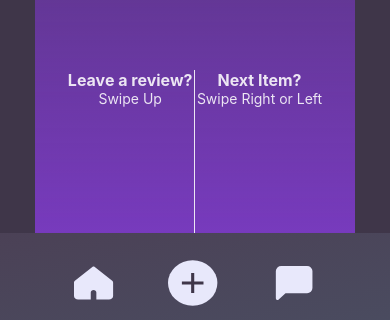
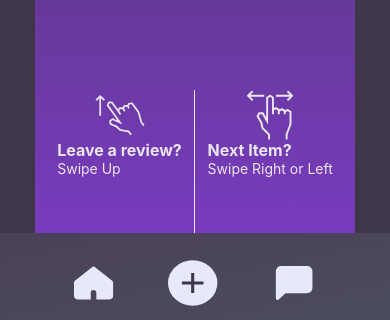
Before and after one commit to Ayomide4/feast-feud, a React Native app: screen /Party in a window 390 px wide. Shown: the part 511-831 px from the top of the page. Built offline with nearby package versions, Linux system fonts and the light colour scheme; no server answers.

Commit message:
Added fade in and fade out

```diff
--- a/src/components/OnboardingSwipeInstructions.tsx
+++ b/src/components/OnboardingSwipeInstructions.tsx
@@ -1,27 +1,52 @@
-import React from "react";
-import { View, Text, StyleSheet } from "react-native";
+import React, { useRef, useEffect } from "react";
 import {
-  text,
-  accent,
-} from "../constants/colors";
+  View,
+  Text,
+  StyleSheet,
+  Animated,
+  TouchableWithoutFeedback,
+} from "react-native";
 import { LinearGradient } from "expo-linear-gradient";
 import DishScroll from "../../assets/svg/DishScroll";
 import ReviewScroll from "../../assets/svg/ReviewScroll";
+import { text, accent } from "../constants/colors";
 
-export default function OnboardingSwipeInstructions() {
+interface Props {
+    fadeDuration?: number;
+    onFadeOutComplete?: () => void;
+    }
+export default function OnboardingSwipeInstructions({ fadeDuration = 300, onFadeOutComplete }: Props) {
+  const opacity = useRef(new Animated.Value(0)).current;
+  useEffect(() => {
+    Animated.timing(opacity, {
+      toValue: 1,
+      duration: fadeDuration,
+      useNativeDriver: true,
+    }).start();
+  }, [opacity]);
+
+  const handleFadeOut = () => {
+    Animated.timing(opacity, {
+      toValue: 0,
+      duration: fadeDuration,
+      useNativeDriver: true,
+    }).start(() => {
+      if (onFadeOutComplete) {
+        onFadeOutComplete();
+      }
+    });
+  };
+
   return (
-    <LinearGradient
-      colors={["transparent", accent]}
-      style={styles.overlay} // Gradient applies to the entire container
-    >
+    <TouchableWithoutFeedback onPress={handleFadeOut}>
+      <Animated.View style={[styles.overlay, { opacity }]}>
+        <LinearGradient colors={["transparent", accent]} style={styles.overlay}>
           <View style={styles.actionContainer}>
-        <View style={styles.actionContainer}>
-
             <View style={styles.actions}>
 
               <View style={styles.actionLeft}>
                 <ReviewScroll width={27} height={25} />
-            <View style={styles.actionLeft}>
+                <View>
                   <Text style={styles.actionLabel}>Leave a review?</Text>
                   <Text style={styles.actionHint}>Swipe Up</Text>
                 </View>
@@ -31,8 +56,7 @@ export default function OnboardingSwipeInstructions() {
 
               <View style={styles.actionRight}>
                 <DishScroll width={27} height={25} />
-
-              <View style={styles.actionRight}>
+                <View>
                   <Text style={styles.actionLabel}>Next Item?</Text>
                   <Text style={styles.actionHint}>Swipe Right or Left</Text>
                 </View>
@@ -40,18 +64,17 @@ export default function OnboardingSwipeInstructions() {
 
             </View>
           </View>
-      </View>
         </LinearGradient>
+      </Animated.View>
+    </TouchableWithoutFeedback>
   );
 }
 
 const styles = StyleSheet.create({
   overlay: {
     ...StyleSheet.absoluteFillObject,
-    backgroundColor: "rgba(0,0,0,0.1)",
     alignItems: "center",
     justifyContent: "flex-end",
-    paddingVertical: 40,
     zIndex: 1,
   },
   actionContainer: {
@@ -67,11 +90,11 @@ const styles = StyleSheet.create({
   },
   actionLeft: {
     alignItems: "center",
-    height: '100%',
+    height: "100%",
   },
   actionRight: {
     alignItems: "center",
-    height: '100%',
+    height: "100%",
   },
   actionLabel: {
     fontSize: 16,
@@ -84,7 +107,7 @@ const styles = StyleSheet.create({
   },
   separator: {
     width: 1,
-    height: '100%',
+    height: "100%",
     backgroundColor: text,
   },
 });
--- a/src/screens/PartyScreen.tsx
+++ b/src/screens/PartyScreen.tsx
@@ -20,6 +20,7 @@ import OnboardingSwipeInstructions from "../components/OnboardingSwipeInstructio
 
 export default function PartyScreen() {
   const [isModalOpen, setIsModalOpen] = useState(false);
+  const [showOnboarding, setShowOnboarding] = useState(true);
   const [dishes, setDishes] = useState<Dish[]>([
     {
       dishName: "Mac & Cheese",
@@ -57,8 +58,8 @@ export default function PartyScreen() {
   return (
     <SafeAreaView style={styles.container}>
       <View style={styles.mainContainer}>
-      <OnboardingSwipeInstructions />
-        <View>
+          {showOnboarding && <OnboardingSwipeInstructions onFadeOutComplete={() => setShowOnboarding(false)}/>}
+          <View>
           <Text
             style={{
               color: "#fff",
```
Lines whose indentation alone changed are shown as unchanged.
